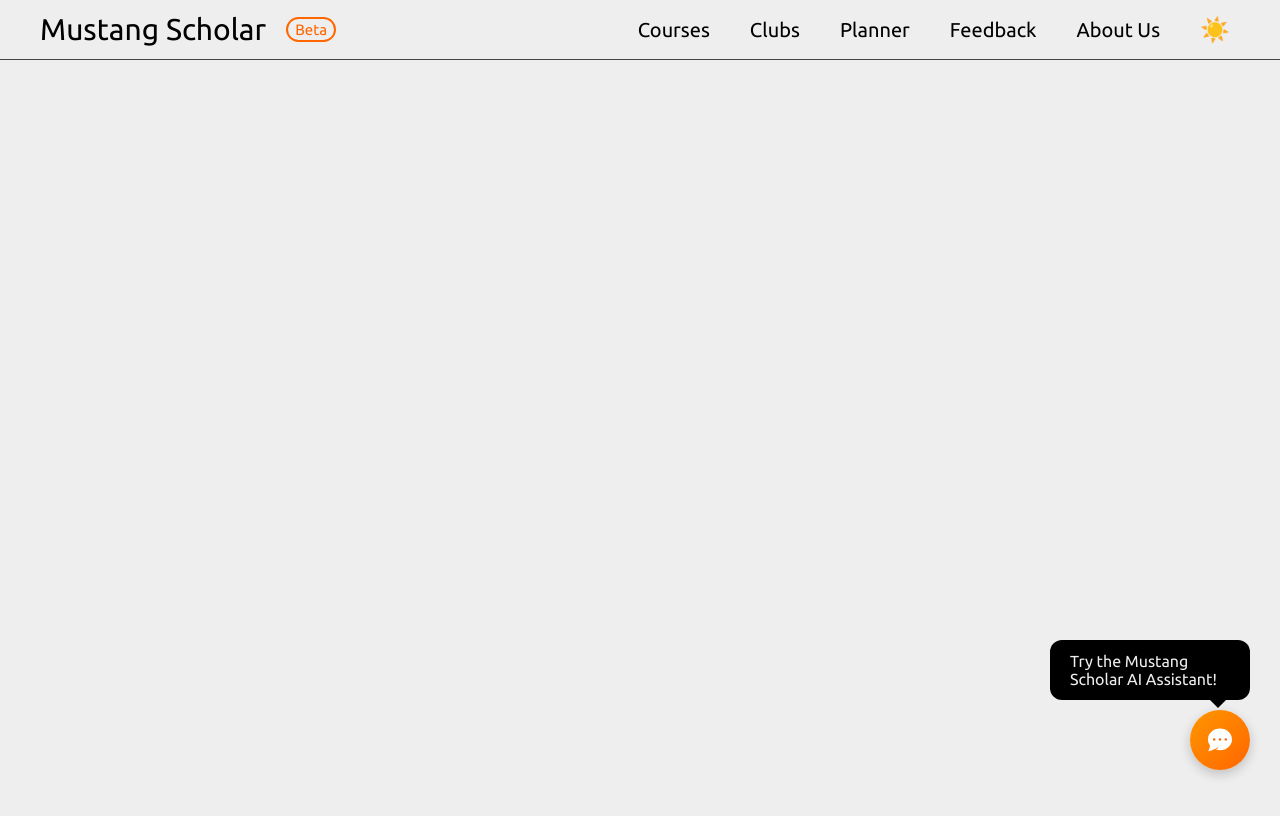
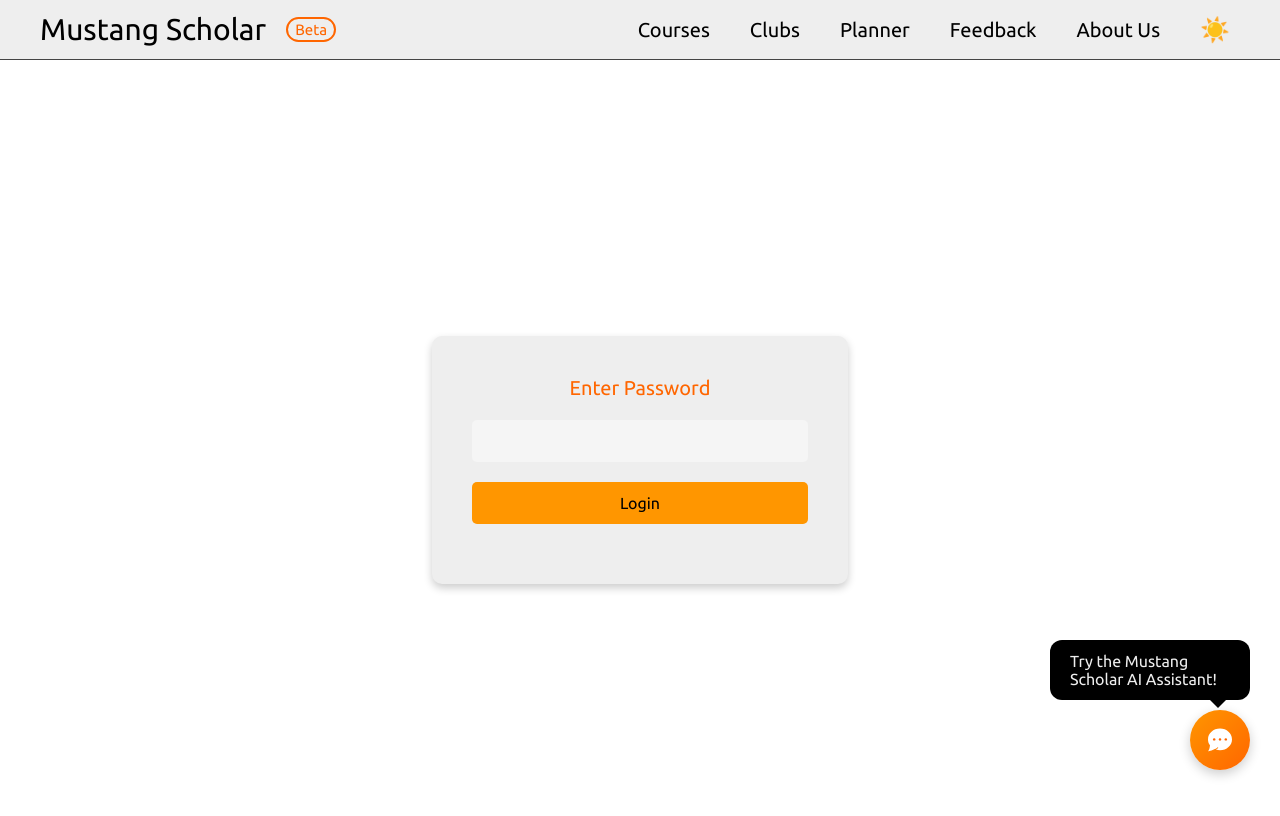
Before and after one commit to NorthvilleEDGE/Mustang-Scholar, a React (Vite) app: page /#/update in a window 1280 px wide. Shown: the top 816 px of the page. Built offline with nearby package versions, Linux system fonts and the light colour scheme; no server answers.

Commit message:
made update page

```diff
--- a/src/App.tsx
+++ b/src/App.tsx
@@ -11,6 +11,7 @@ import ChatPanel from './components/ChatPanel'
 import { DataProvider } from './context/DataContext'
 import { ThemeProvider } from './context/ThemeContext'
 import Feedback from './pages/Feedback';
+import Update from './pages/Update';
 
 function App() {
   const [isChatOpen, setIsChatOpen] = useState(false);
@@ -32,6 +33,7 @@ function App() {
               <Route path="/planner" element={<Planner />} />
               <Route path="/about" element={<AboutUs />} />
               <Route path="/feedback" element={<Feedback />} />
+              <Route path="/update" element={<Update />} />
             </Routes>
           </div>
           <ChatButton isOpen={isChatOpen} onClick={toggleChat} />
--- /dev/null
+++ b/src/pages/Update.tsx
@@ -0,0 +1,74 @@
+import { useState, ChangeEvent } from 'react';
+import '../styles/Update.css';
+
+function Update() {
+  const [password, setPassword] = useState<string>('');
+  const [isAuthenticated, setIsAuthenticated] = useState<boolean>(false);
+  const [progress, setProgress] = useState<number>(0);
+
+  const handlePasswordChange = (e: ChangeEvent<HTMLInputElement>) => {
+    setPassword(e.target.value);
+  };
+
+  const handleLogin = () => {
+    if (password === 'MustangScholar') {
+      setIsAuthenticated(true);
+    } else {
+      alert('Incorrect password');
+    }
+  };
+
+  const handleUpdate = async () => {
+    setProgress(0);
+    runConverter(); // Call the converter function
+  };
+
+  const runConverter = async () => {
+    try {
+      console.log('Starting converter...');
+      const response = await fetch('https://script.google.com/macros/s/AKfycbz-A_vsrKczRw0LeqTaerF1jpGa9gB0PGL8tF52Aebkq8XH0MM2-MLbW6N9EqV0DngDmw/exec'); // Update with your actual endpoint
+      const contentType = response.headers.get('content-type');
+      const responseText = await response.text();
+      console.log('Converter response text:', responseText);
+      if (!response.ok) {
+        throw new Error('Failed to run converter');
+      }
+      if (contentType && contentType.includes('application/json')) {
+        const data = JSON.parse(responseText);
+        console.log('Converter response:', data);
+        setProgress(100); // Assuming the update is complete
+      } else {
+        console.error('Unexpected response format:', responseText);
+      }
+    } catch (error) {
+      console.error('Error running converter:', error);
+    }
+  };
+
+  return (
+    <div className="update-container">
+      {isAuthenticated ? (
+        <div className="update-content">
+          <h2>Update Page</h2>
+          <button className="update-button" onClick={handleUpdate}>Update</button>
+          <div className="progress-bar">
+            <div className="progress" style={{ width: `${progress}%` }}></div>
+          </div>
+        </div>
+      ) : (
+        <div className="login-container">
+          <h2>Enter Password</h2>
+          <input
+            type="password"
+            value={password}
+            onChange={handlePasswordChange}
+            className="password-input"
+          />
+          <button onClick={handleLogin} className="login-button">Login</button>
+        </div>
+      )}
+    </div>
+  );
+}
+
+export default Update;
--- /dev/null
+++ b/src/styles/Update.css
@@ -0,0 +1,61 @@
+/* Update.css */
+.update-container {
+    display: flex;
+    justify-content: center;
+    align-items: center;
+    height: 100vh;
+    background-color: var(--dark-gray);
+  }
+
+  .login-container, .update-content {
+    background-color: var(--black);
+    padding: 40px;
+    border-radius: 10px;
+    box-shadow: 0 4px 8px rgba(0, 0, 0, 0.2);
+    text-align: center;
+  }
+
+  h2 {
+    color: var(--light-orange);
+    margin-bottom: 20px;
+  }
+
+  .password-input, .login-button, .update-button {
+    width: 100%;
+    padding: 12px;
+    margin-bottom: 20px;
+    border: none;
+    border-radius: 5px;
+    font-size: 16px;
+  }
+
+  .password-input {
+    background-color: var(--darkest-gray);
+    color: var(--white);
+  }
+
+  .login-button, .update-button {
+    background-color: var(--orange);
+    color: var(--white);
+    cursor: pointer;
+    transition: background-color 0.3s ease;
+  }
+
+  .login-button:hover, .update-button:hover {
+    background-color: var(--light-orange);
+  }
+
+  .progress-bar {
+    width: 100%;
+    background-color: var(--darkest-gray);
+    border-radius: 5px;
+    overflow: hidden;
+    margin-top: 20px;
+  }
+
+  .progress {
+    height: 20px;
+    background-color: var(--light-orange);
+    width: 0;
+    transition: width 0.3s ease;
+  }
```
